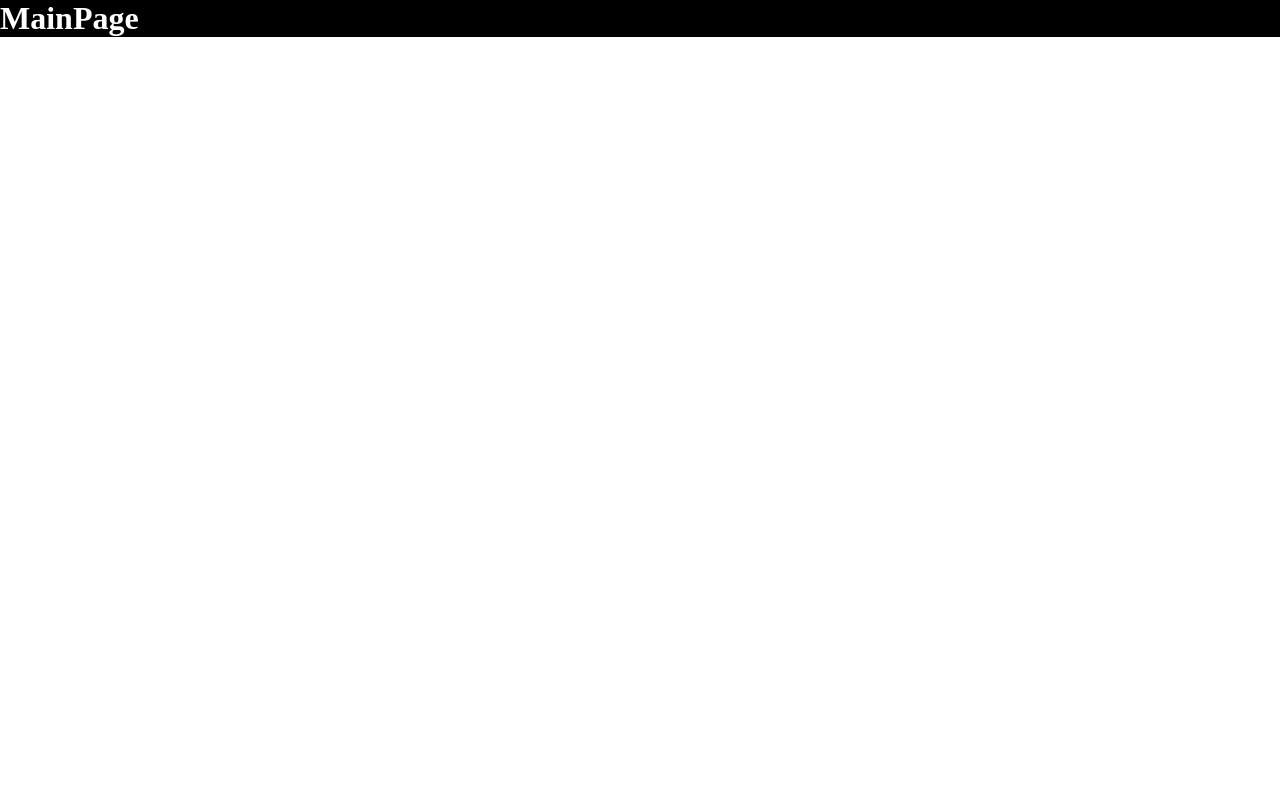
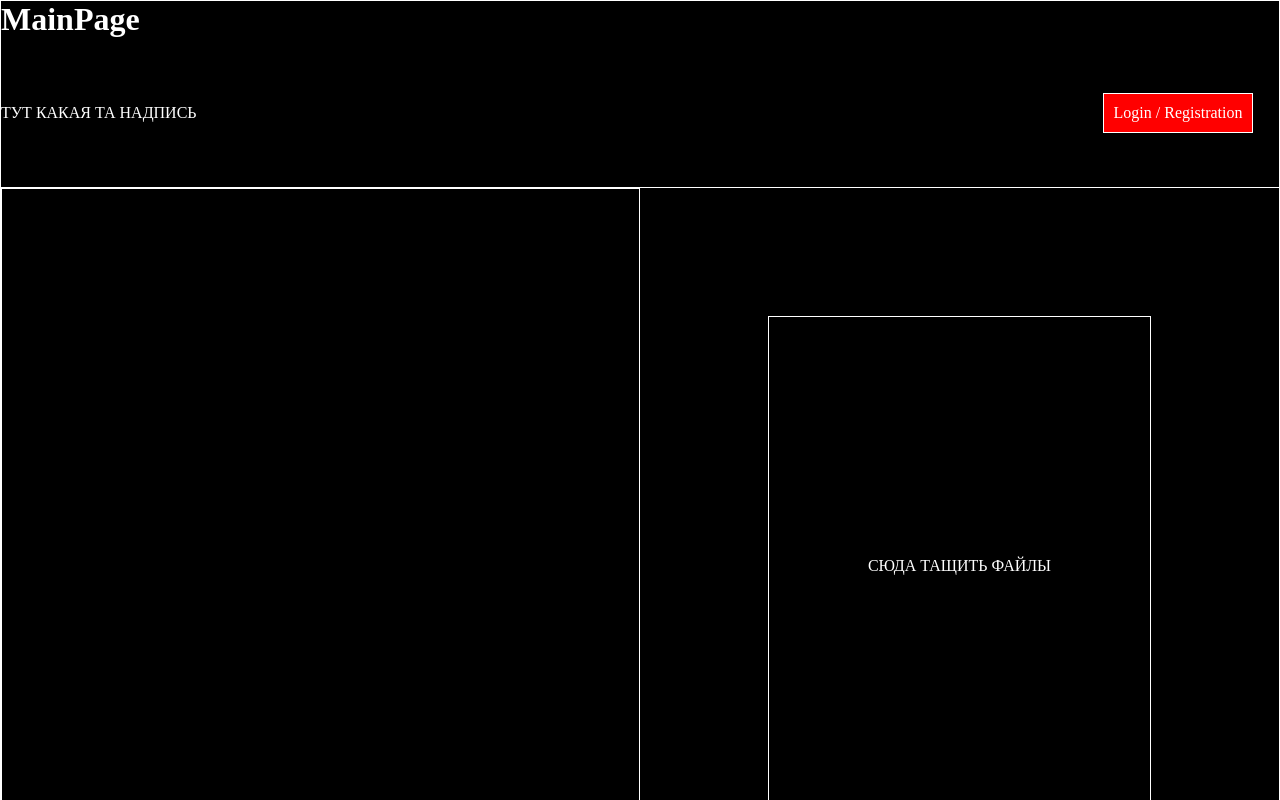
Before and after one commit to MikeAlekseev/HostingDD, a React (Vite) app: page / in a window 1280 px wide. Shown: the top 800 px of the page. Built offline with nearby package versions, Linux system fonts and the light colour scheme.

Commit message:
Добавлена разметка основной страницы

```diff
--- /dev/null
+++ b/MainPage.css
@@ -0,0 +1,64 @@
+* {
+    margin: 0;
+    padding: 0;
+    box-sizing: border-box;
+}
+a {
+    text-decoration: none;
+}
+ .top {
+     width: 100%;
+     margin: 0 auto;
+     /*margin-left:(50% - 1600px / 2);*/
+     /*margin-right:(50% -1600px / 2);*/
+ }
+body {
+    outline: none;
+    background-color: #000;
+    color: white;
+    border: 1px solid white;
+    /*padding: 20px;*/
+}
+
+.header {
+    max-width: 100%;
+    height: 150px;
+    display: flex;
+    justify-content: space-between;
+    align-items: center;
+    border-bottom: 1px solid white;
+}
+
+.login{
+    padding: 10px;
+    border: 1px solid white;
+    margin-right: 2%;
+    background-color: red;
+}
+.main{
+    height: 1000px;
+    display: flex;
+}
+.main_left{
+    width: 50%;
+    border: 1px solid white;
+}
+.main_right{
+    width: 50%;
+    padding: 10%;
+}
+.main_button{
+    border: 1px solid white;
+    min-height: 500px;
+    display: flex;
+    align-items: center;
+    justify-content: space-around;
+}
+.div-bottom-border {
+    position: fixed;
+    bottom: 0;
+    left: 0;
+    width: 100%; /* растянуть на всю ширину экрана */
+    height: 2px; /* толщина нижней границы */
+    background-color: white; /* цвет линии */
+}
--- a/src-client/page/MainPage/MainPage.css
+++ /dev/null
@@ -1,15 +0,0 @@
-* {
-
-    margin: 0;
-    padding: 0;
-    box-sizing: border-box;
-}
-a {
-    text-decoration: none;
-}
- .container {
-     background-color: #000;
-     color: white;
-     width: 100%;
-     margin: 0 auto;
- }
--- a/src-client/page/MainPage/MainPage.tsx
+++ b/src-client/page/MainPage/MainPage.tsx
@@ -1,17 +1,26 @@
-import './MainPage.css'
+import '../../../MainPage.css'
 import {Simulate} from "react-dom/test-utils";
 import dragOver = Simulate.dragOver;
 
 export function MainPage() {
     return (
-        <div className="container">
+        <div className="top div-bottom-borde">
             <h1>MainPage</h1>
             <div className="header">
-
+                <div>
+                    ТУТ КАКАЯ ТА НАДПИСЬ
+                </div>
+                <div className="login">
+                    Login / Registration
+                </div>
             </div>
-            <div className="main">
+            <div className="main r">
                 <div className="main_left"></div>
-                <div className="main_right"></div>
+                <div className="main_right">
+                    <div className="main_button">
+                        СЮДА ТАЩИТЬ ФАЙЛЫ
+                    </div>
+                </div>
             </div>
 
         </div>
```
